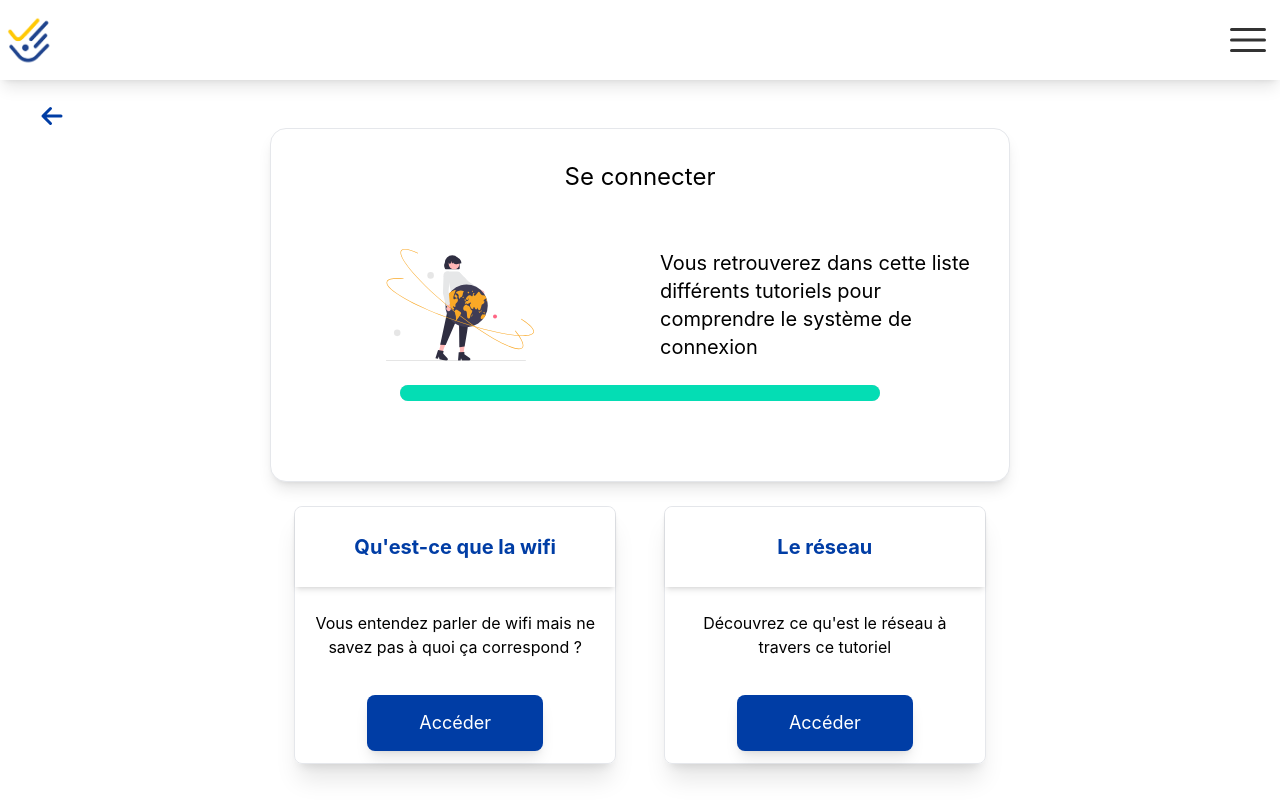
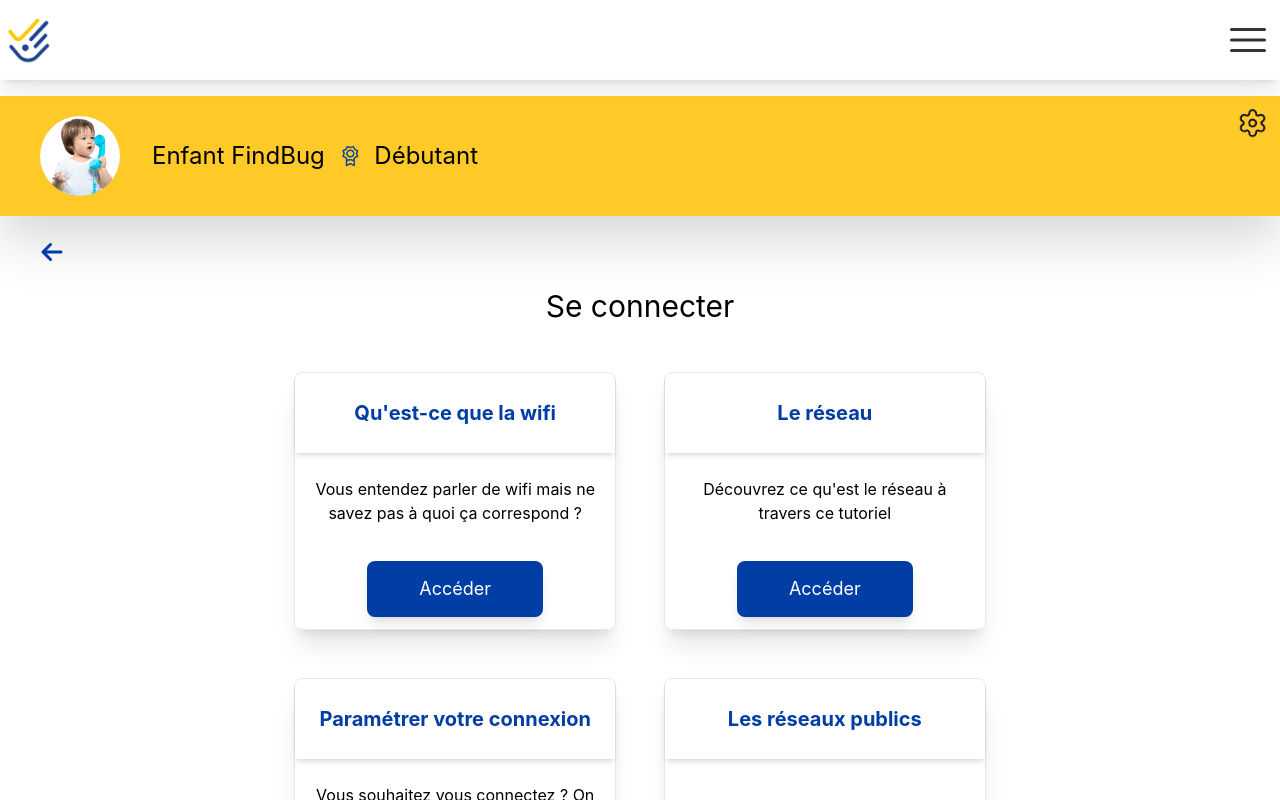
Before and after one commit to WildCodeSchool/P3_La-Poste_Lyon_React_Sept_2022, a React (Vite) app in the folder frontend/: page /categories/1/tutorials in a window 1280 px wide. Shown: the top 800 px of the page. Built offline with nearby package versions, Linux system fonts and the light colour scheme.

Commit message:
Swipe for gray scale on the stepper

```diff
--- a/frontend/src/components/RegisterFirstStep.jsx
+++ b/frontend/src/components/RegisterFirstStep.jsx
@@ -154,7 +154,7 @@ function RegisterFirstStep() {
                     placeholder="Entrez votre adresse mail"
                   />
                 </div>
-                <p className="text-red-500 text-center text-md italic pt-3 pb-3">
+                <p className=" bg-gray-100 p-3 rounded text-gray-600 text-center text-md  pt-3 pb-3">
                   Il s'agit de l'adresse e-mail qui te permettra de te connecter
                   lors de chaque visite, retiens la bien !
                 </p>
--- a/frontend/src/components/RegisterSecondStep.jsx
+++ b/frontend/src/components/RegisterSecondStep.jsx
@@ -161,7 +161,7 @@ function RegisterSecondStep() {
                     type="password"
                     placeholder="Entrez un mot de passe"
                   />
-                  <p className="text-red-500 text-md italic pt-3">
+                  <p className=" bg-gray-100 p-3 rounded text-gray-600 text-center text-md  pt-3 pb-3">
                     Pensez à bien le retenir !
                   </p>
                   <div className="flex justify-center pt-10">
--- a/frontend/src/pages/TutorialCategory.jsx
+++ b/frontend/src/pages/TutorialCategory.jsx
@@ -189,7 +189,7 @@ function TutorialCategory() {
           <PreviousButton />
         </Link>
 
-        <h1 className="m-6 text-xl md:text-3xl">Catégories de tutoriels</h1>
+        <h1 className="m-6 text-3xl">Catégories de tutoriels</h1>
 
         {/* I map the categoryList array to display every category */}
         <ul className="vw-3/5 grid grid-cols-1 md:grid-cols-4 place-content-center	">
--- a/frontend/src/pages/TutorialList.jsx
+++ b/frontend/src/pages/TutorialList.jsx
@@ -1,5 +1,6 @@
 import React from "react";
 import { /* useParams */ Link } from "react-router-dom";
+import BannerProfile from "@components/BannerProfile";
 import AccessButton from "../components/AccessButton";
 import PreviousButton from "../components/PreviousButton";
 /* useParams is disable for the moment because we are not fetching */
@@ -235,15 +236,19 @@ function TutorialList() {
   return (
     <>
       <NavigationBar />
+      <BannerProfile />
       <section className="m-6">
         <Link to="/categories" className="m-6">
           <PreviousButton />
         </Link>
-        <article
+        <h1 className="m-6 text-3xl  text-center">
+          {categoryList[0].categoryName}
+        </h1>
+        {/*   <article
           className="bg-white w-3/5 p-2 border rounded-2xl shadow-lg  grid overflow-hidden
       grid-cols-1 grid-rows-2 md:grid-cols-2 md:grid-rows-3 m-auto justify-center"
         >
-          {/* Display the card of the category */}
+          {/* Display the card of the category
           <h2 className="text-2xl text-center p-6 row-start-1 row-end-1 md:col-start-1 md:col-end-3">
             {categoryList[0].categoryName}
           </h2>
@@ -257,7 +262,7 @@ function TutorialList() {
         row-start-3 row-end-3 md:col-start-1 md:col-end-3
         box mt-6 mb-1 justify-self-center w-full md:w-2/3 h-4 bg-gray-300 rounded-full dark:bg-gray-300 shadow-inner"
           >
-            {/* We used ternary to display the good tailwind class.This define the color of the progression bar - 3 states : start, complete, unstart by default */}
+            {/* We used ternary to display the good tailwind class.This define the color of the progression bar - 3 states : start, complete, unstart by default
             <div
               className={`h-4 rounded-full  ${
                 categoryList[0].progression === "start"
@@ -273,14 +278,14 @@ function TutorialList() {
                 : categoryList[0].progression === "complete"
                 ? "bg-[#04DDB4] w-100"
                 : ""
-            }`} */}
+            }`}
           </div>
 
-          {/* The category description is only display for middle screens */}
+          {/* The category description is only display for middle screens
           <p className="text-xl hidden  md:block md:box md:row-start-1 md:row-end-4 md:col-start-2 m-auto p-5">
             {categoryList[0].description}
           </p>
-        </article>
+        </article> */}
 
         {/* Here we will map the categoryList array to display every tutorials */}
         <ul className="w-3/5 grid grid-cols-1 md:grid-cols-2  m-auto ">
```
